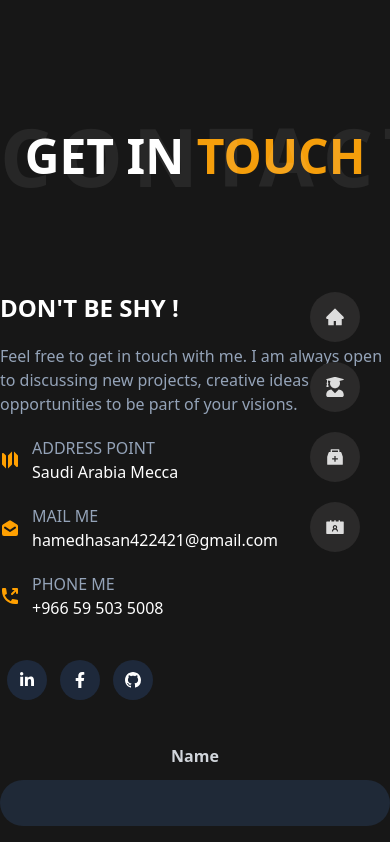
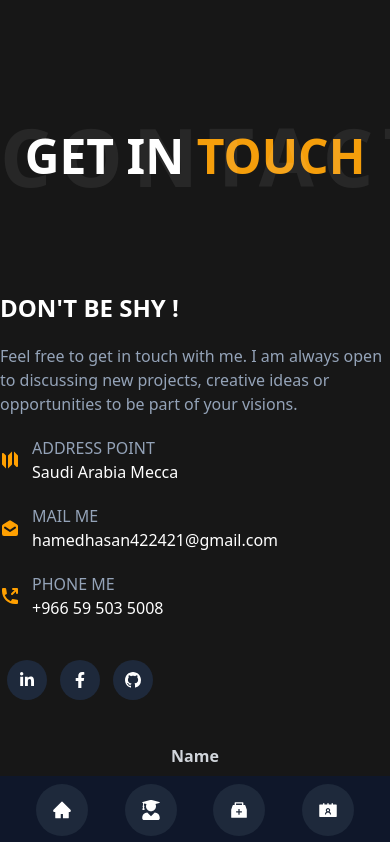
Before and after one commit to Hamed-Hasan/my-portfolio, a React (Create React App) app: page /contact in a window 390 px wide. Shown: the top 842 px of the page. Built offline with nearby package versions, Linux system fonts and the light colour scheme.

Commit message:
mobile menu added

```diff
--- a/src/components/Header/Header.js
+++ b/src/components/Header/Header.js
@@ -4,16 +4,16 @@ import { AiFillHome } from 'react-icons/ai';
 import { FaUserGraduate } from 'react-icons/fa';
 import { AiFillMedicineBox } from 'react-icons/ai';
 import { AiFillContacts } from 'react-icons/ai';
-import { Link } from 'react-router-dom';
+import { Link, NavLink } from 'react-router-dom';
 const Header = () => {
 
 
 
     return (
-        <div>
+        <div className=''>
             <div  className="header">
 
-                <ul>
+                <ul className='hidden lg:block'>
                     <li className='icon-box'>
                 <AiFillHome className='icon'/>
                 <Link to='/' >Home</Link>
@@ -31,7 +31,37 @@ const Header = () => {
                 <Link to='/contact' >Contact</Link>
                     </li>
                 </ul>
+
+
             </div>
+           <div className='lg:hidden fixed w-full z-40 bottom-0 left-0'>
+           <ul className='py-2 flex items-center justify-evenly bg-slate-900'>
+                <NavLink to='/' className='' >
+                <li className='bg-slate-800 p-4 cursor-pointer hover:bg-amber-500 transition-all rounded-full'>
+
+                <AiFillHome className='text-white text-xl'/>
+                    </li>
+                </NavLink>
+                <NavLink to='/about' >
+                    <li className='bg-slate-800 p-4 cursor-pointer hover:bg-amber-500 transition-all rounded-full'>
+
+                <FaUserGraduate className='text-white text-xl'/>
+                    </li>
+                </NavLink>
+                <NavLink to='/portfolio' >
+                    <li className='bg-slate-800 p-4 cursor-pointer hover:bg-amber-500 transition-all rounded-full'>
+
+                <AiFillMedicineBox  className='text-white text-xl'/>
+                    </li>
+                </NavLink>
+                <NavLink to='/contact' >
+                    <li className='bg-slate-800 p-4 cursor-pointer hover:bg-amber-500 transition-all rounded-full'>
+
+                <AiFillContacts className='text-white text-xl'/>
+                    </li>
+                </NavLink>
+                </ul>
+           </div>
         </div>
     );
 };
```
